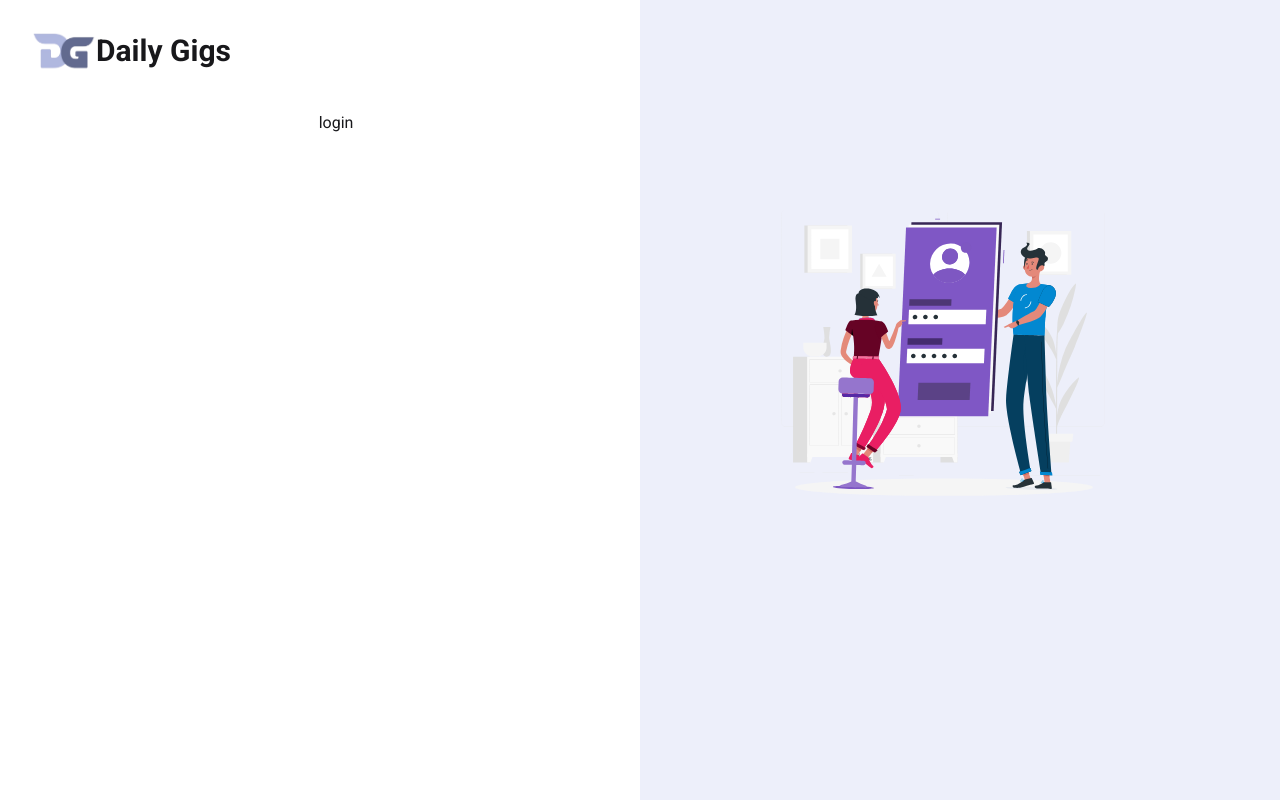
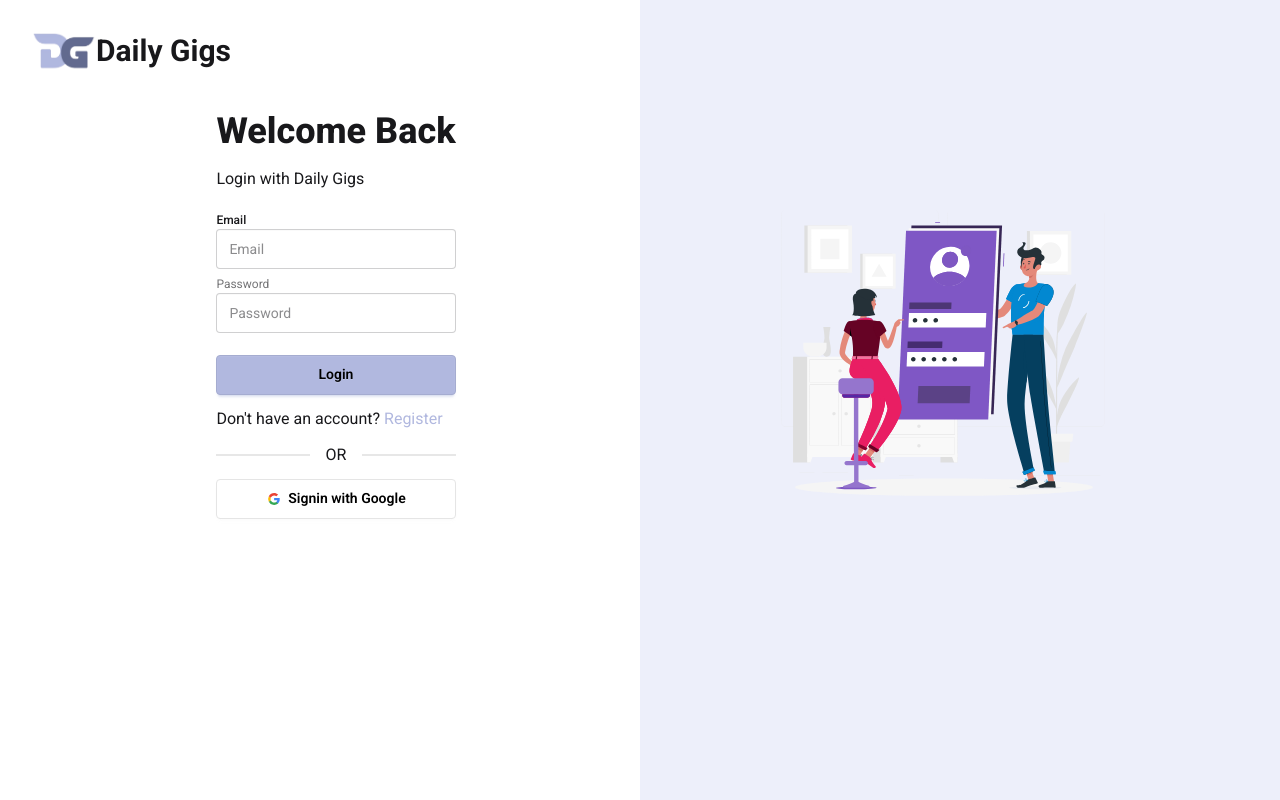
Before and after one commit to FyslAhmd/daily-gigs-client, a React (Vite) app: page /login in a window 1280 px wide. Built offline with nearby package versions, Linux system fonts and the light colour scheme; no server answers.

Commit message:
complete login with validation and error message

```diff
--- a/src/Pages/Auth/Login/Login.jsx
+++ b/src/Pages/Auth/Login/Login.jsx
@@ -1,11 +1,85 @@
-import React from 'react';
+import React from "react";
+import { useForm } from "react-hook-form";
+import SocialLogin from "../SocialLogin/SocialLogin";
+import { Link, useLocation, useNavigate } from "react-router";
+import useAuth from "../../../Hooks/useAuth";
+import useAxios from "../../../Hooks/useAxios";
+import { toast } from "react-toastify";
 
 const Login = () => {
-    return (
-        <div>
-            login
-        </div>
-    );
+  const { signInUser } = useAuth();
+  const navigate = useNavigate();
+  const location = useLocation();
+  const axiosIns = useAxios();
+  const {
+    register,
+    handleSubmit,
+    formState: { errors },
+  } = useForm();
+
+  const onSubmit = (data) => {
+    signInUser(data.email, data.password)
+      .then(async (res) => {
+        console.log(res.user);
+        toast.success("Login Successfull");
+        await axiosIns.patch("/users/last-login", {
+          email: data.email,
+        });
+        navigate(location.state ? location.state : "/");
+      })
+      .catch((err) => {
+        console.error("Login error:", err);
+        toast.error("Login failed. Please try again.");
+      });
+  };
+
+  return (
+    <div className="font-inter space-y-4">
+      <h1 className="font-extrabold text-4xl">Welcome Back</h1>
+      <p className="">Login with Daily Gigs</p>
+      <form onSubmit={handleSubmit(onSubmit)}>
+        <fieldset className="fieldset">
+          <div>
+            <label className="font-medium">Email</label>
+            <input
+              type="email"
+              className="input"
+              {...register("email", { required: true })}
+              placeholder="Email"
+            />
+            {errors.email?.type === "required" && (
+              <p role="alert" className="text-red-500 mt-1">
+                Email is required
+              </p>
+            )}
+          </div>
+
+          <div>
+            <label className="label">Password</label>
+            <input
+              type="password"
+              className="input"
+              {...register("password")}
+              placeholder="Password"
+            />
+            {errors.password?.type === "required" && (
+              <p role="alert" className="text-red-500 mt-1">
+                Password is required
+              </p>
+            )}
+          </div>
+          <button className="btn btn-primary text-black mt-4">Login</button>
+        </fieldset>
+        <p className="my-2">
+          Don't have an account?{" "}
+          <Link to="/register">
+            <span className="text-primary">Register</span>
+          </Link>
+        </p>
+      </form>
+      <SocialLogin />
+    </div>
+  );
 };
 
 export default Login;
--- a/src/Pages/Auth/Register/Register.jsx
+++ b/src/Pages/Auth/Register/Register.jsx
@@ -6,6 +6,7 @@ import SocialLogin from "../SocialLogin/SocialLogin";
 import axios from "axios";
 import useAxios from "../../../Hooks/useAxios";
 import useAuth from "../../../Hooks/useAuth";
+import { toast } from "react-toastify";
 
 const Register = () => {
   const navigate = useNavigate();
@@ -22,7 +23,7 @@ const Register = () => {
 
   const onSubmit = async (data) => {
     if (!profilePic) {
-      alert("Please upload a profile picture.");
+      toast.error("Please upload a profile picture.");
       return;
     }
 
@@ -33,8 +34,19 @@ const Register = () => {
         return;
       }
 
-      const userCredential = await createUser(data.email, data.password);
-      const user = userCredential.user;
+      await createUser(data.email, data.password)
+        .then((res) => {
+          toast.success("Registration Successfull");
+          console.log(res.user);
+        })
+        .catch((error) => {
+          console.error(error);
+          if (error.code === "auth/email-already-in-use") {
+            toast.error("Email already registered. Try logging in.");
+          } else {
+            toast.error("Registration failed. Please try again.");
+          }
+        });
 
       const defaultCoins = data.role === "worker" ? 10 : 50;
 
@@ -57,7 +69,7 @@ const Register = () => {
 
       navigate("/");
     } catch (err) {
-      console.error("Registration error:", err);
+        console.error("Registration error:", err);
     }
   };
 
--- a/src/Pages/Shared/Navbar/Navbar.jsx
+++ b/src/Pages/Shared/Navbar/Navbar.jsx
@@ -16,31 +16,28 @@ const Navbar = () => {
   };
   const navItems = (
     <>
-      <NavLink className="text-base font-medium mx-2 px-3 py-2" to="/">
+      <NavLink className="text-base font-medium px-3 py-2" to="/">
         Home
-      </NavLink>
-      <NavLink className="text-base font-medium mx-2 px-3 py-2" to="/beADev">
-        Join as Developer
       </NavLink>
       {user && (
         <>
-          <NavLink
-            className="text-base font-medium mx-2 px-3 py-2"
-            to="/dashboard"
-          >
+          <NavLink className="text-base font-medium px-3 py-2" to="/dashboard">
             Dashboard
           </NavLink>
           <NavLink
-            className="text-base font-medium mx-2 px-3 py-2"
-            to="/riderRegistration"
+            className="text-base font-medium px-3 py-2"
+            to="/availableCoin"
           >
-            Be a Rider
+            Available Coin
           </NavLink>
         </>
       )}
-      <NavLink className="text-base font-medium mx-2 px-3 py-2" to="/about">
+      <NavLink className="text-base font-medium px-3 py-2" to="/beADev">
+        Join as Developer
+      </NavLink>
+      {/* <NavLink className="text-base font-medium px-3 py-2" to="/about">
         About Us
-      </NavLink>
+      </NavLink> */}
     </>
   );
   return (
@@ -78,12 +75,19 @@ const Navbar = () => {
       </div>
       <div className="navbar-end">
         {user ? (
+          <div className="flex items-center">
+            <img
+              src={user.photoURL}
+              alt=""
+              className="w-12 h-12 rounded-full bg-white p-2"
+            />
             <button
               className="btn bg-primary rounded-full ml-2"
               onClick={handleLogOut}
             >
               Logout
             </button>
+          </div>
         ) : (
           <>
             <Link className="btn rounded-full bg-transparent" to="/login">
--- a/src/main.jsx
+++ b/src/main.jsx
@@ -6,6 +6,7 @@ import { RouterProvider } from "react-router";
 import { QueryClient, QueryClientProvider } from "@tanstack/react-query";
 import AOS from "aos";
 import AuthProvider from "./Context/AuthProvider";
+import { ToastContainer } from 'react-toastify';
 
 AOS.init();
 const queryClient = new QueryClient();
@@ -14,6 +15,7 @@ createRoot(document.getElementById("root")).render(
   <StrictMode>
     <QueryClientProvider client={queryClient}>
       <AuthProvider>
+        <ToastContainer />
         <RouterProvider router={router} />
       </AuthProvider>
     </QueryClientProvider>
```
Lines whose indentation alone changed are shown as unchanged.
